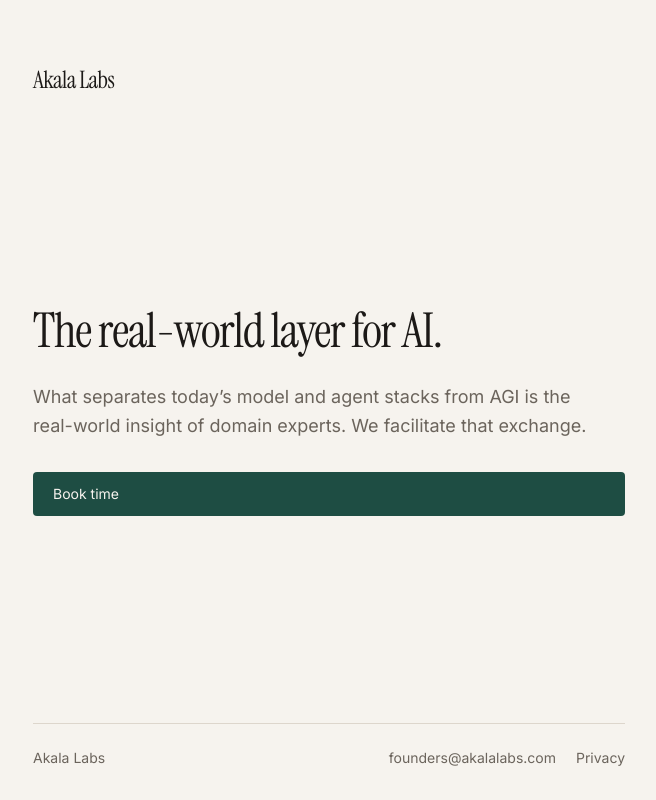
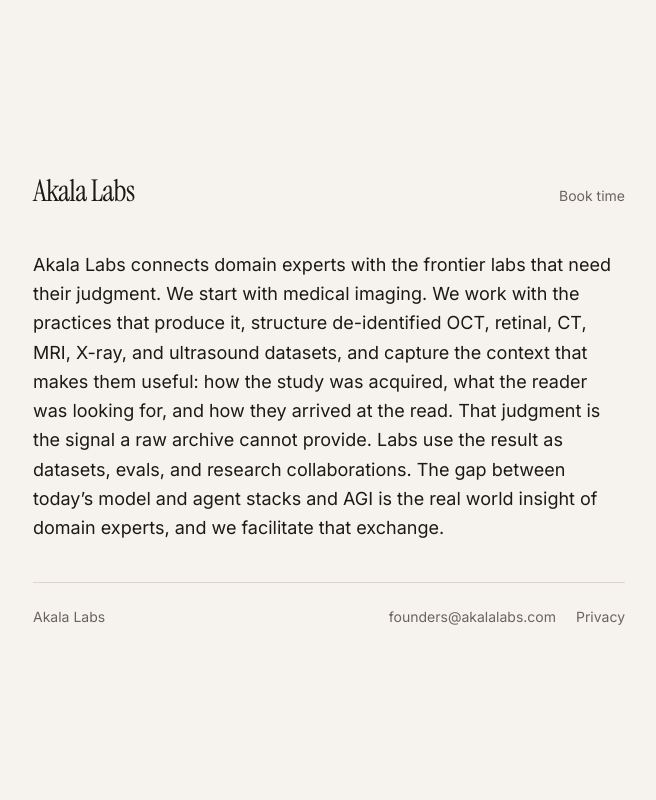
Before and after one commit to sk28832/akala-labs, a Next.js app: page / in a window 1280 px wide. Shown: the whole page, without its empty margins (311-967 px from the left). Built offline with nearby package versions, Linux system fonts and the light colour scheme.

Commit message:
udc reflect changes

```diff
--- a/app/layout.tsx
+++ b/app/layout.tsx
@@ -16,11 +16,12 @@
 export const metadata: Metadata = {
   title: "Akala Labs — The real-world layer for AI",
   description:
-    "Akala Labs connects frontier labs with the domain experts whose real-world insight separates today's models from AGI.",
+    "Akala Labs connects domain experts with the frontier labs that need their judgment. We start with medical imaging.",
   metadataBase: new URL("https://akalalabs.com"),
   openGraph: {
     title: "Akala Labs",
-    description: "The real-world layer for AI.",
+    description:
+      "Akala Labs connects domain experts with the frontier labs that need their judgment. We start with medical imaging.",
     url: "https://akalalabs.com",
     siteName: "Akala Labs",
     type: "website",
--- a/app/page.tsx
+++ b/app/page.tsx
@@ -4,33 +4,43 @@
 
 export default function Home() {
   return (
-    <div className="mx-auto flex min-h-dvh w-full max-w-2xl flex-1 flex-col px-5 pt-8 pb-5 sm:px-8 sm:pt-12 sm:pb-6 md:px-10 md:pt-16 md:pb-8">
-      <header className="reveal">
-        <Link href="/" className="font-serif text-xl tracking-tight text-foreground sm:text-2xl">
+    <div className="mx-auto flex min-h-dvh w-full max-w-2xl flex-1 flex-col px-5 py-10 sm:px-8 sm:py-12 md:px-10">
+      <div className="my-auto w-full">
+        <header className="reveal flex flex-wrap items-baseline justify-between gap-x-6 gap-y-2">
+          <Link
+            href="/"
+            className="font-serif text-2xl tracking-tight text-foreground sm:text-3xl"
+          >
             Akala Labs
           </Link>
-      </header>
-
-      <main className="flex flex-1 flex-col justify-center py-16 sm:py-24">
-        <h1 className="headline reveal reveal-1 font-serif tracking-tight text-foreground">
-          The real-world layer for AI.
-        </h1>
-        <p className="reveal reveal-2 mt-5 max-w-xl text-base leading-relaxed text-muted sm:mt-6 sm:text-lg">
-          What separates today’s model and agent stacks from AGI is the
-          real-world insight of domain experts. We facilitate that exchange.
-        </p>
           <a
             href={CALENDLY_URL}
             target="_blank"
             rel="noopener noreferrer"
-          className="cta reveal reveal-3 mt-8 inline-flex min-h-11 items-center rounded-sm bg-accent px-5 text-sm text-[#f6f3ee]"
+            className="link-line py-1 text-sm text-muted"
           >
             Book time
           </a>
+        </header>
+
+        <main className="reveal reveal-1 mt-9 sm:mt-10">
+          <p className="text-base leading-relaxed text-foreground sm:text-lg">
+            Akala Labs connects domain experts with the frontier labs that need
+            their judgment. We start with medical imaging. We work with the
+            practices that produce it, structure de-identified OCT, retinal, CT,
+            MRI, X-ray, and ultrasound datasets, and capture the context that
+            makes them useful: how the study was acquired, what the reader was
+            looking for, and how they arrived at the read. That judgment is the
+            signal a raw archive cannot provide. Labs use the result as
+            datasets, evals, and research collaborations. The gap between
+            today’s model and agent stacks and AGI is the real world insight of
+            domain experts, and we facilitate that exchange.
+          </p>
         </main>
 
-      <div className="reveal reveal-4">
+        <div className="reveal reveal-2 mt-9 sm:mt-10">
           <SiteFooter />
+        </div>
       </div>
     </div>
   );
```
Lines whose indentation alone changed are shown as unchanged.
